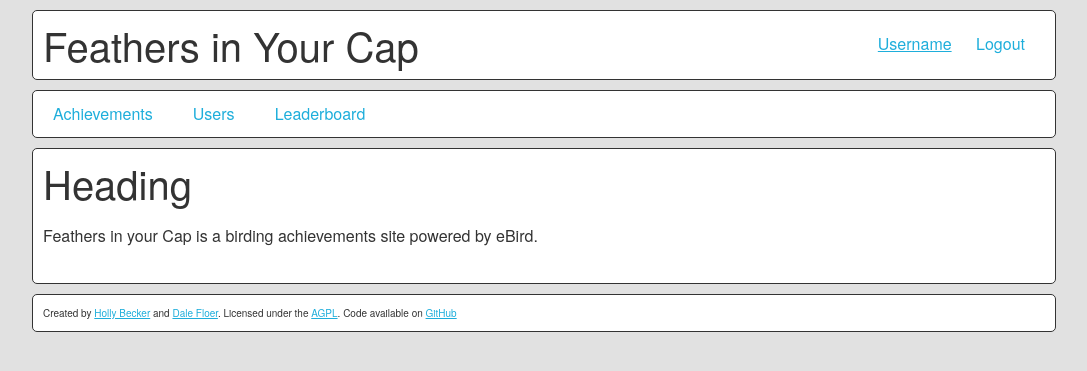
After one commit to Hwesta/feathers-in-your-cap, a Django app: page / in a window 1280 px wide. The commit adds this page. Shown: the top 371 px of the page, without its empty margins (96-1183 px from the left). Run offline with Django 3.2, Linux system fonts and the light colour scheme; parts of the project's set-up code (start-up, migrations or seed data) failed here and were passed over.

Commit message:
Add index page and layout

```diff
--- a/sass/main.scss
+++ b/sass/main.scss
@@ -17,26 +17,102 @@
 
 body {
     box-sizing: border-box;
+    background: $light-grey;
 }
 
 header {
     box-sizing: border-box;
+    border: 1px solid $dark-grey;
+    width: 80%;
+    margin: 1rem auto;
+    padding: 1rem;
+
+    display: flex;
+    flex-direction: row;
+    justify-content: space-between;
+
+    border-radius: 5px;
+    background: #fff;
+    color: $dark-grey;
+
+    h1 {
+        margin: 0;
+    }
+
+    ul {
+        list-style: none;
+        margin: 0;
+        padding: 1rem;
+
+        vertical-align: bottom;
+
+        li {
+            position: relative;
+            display: inline;
+            padding: 0 1rem;
+        }
+    }
+
+}
+
+nav {
+    box-sizing: border-box;
+    border: 1px solid $dark-grey;
+    width: 80%;
+    margin: 1rem auto;
+
+    border-radius: 5px;
+    background: #fff;
+    color: $dark-grey;
+    ul {
+        list-style: none;
+        display: flex;
+        flex-direction: row;
+
+        margin: 0;
+        padding: 0;
+        li {
+            padding: 1rem;
+            margin: 0 1rem;
+            a {
+                text-decoration: none;
+            }
+        }
+    }
 }
 
 section {
     box-sizing: border-box;
-}
-
-nav {
-    box-sizing: border-box;
-    ul {
-    }
+    border: 1px solid #ff0;
 }
 
 main {
     box-sizing: border-box;
+    border: 1px solid $dark-grey;
+    width: 80%;
+    margin: 1rem auto;
+    padding: 1rem;
+
+    border-radius: 5px;
+    background: #fff;
+    color: $dark-grey;
 }
 
 footer {
     box-sizing: border-box;
+    border: 1px solid $dark-grey;
+    width: 80%;
+    margin: 1rem auto;
+    padding: 1rem;
+
+    border-radius: 5px;
+    background: #fff;
+    color: $dark-grey;
+
+    font-size: 1rem;
+
+    p {
+        margin: 0;
+        padding: 0;
+    }
 }
--- a/settings/urls.py
+++ b/settings/urls.py
@@ -15,6 +15,7 @@ Including another URLconf
 """
 from django.conf.urls import url
 from django.contrib import admin
+from django.views.generic import TemplateView
 
 from user_data import views
 
@@ -22,4 +23,5 @@ urlpatterns = [
     url(r'^admin/upload_user/', views.upload),
     url(r'^admin/calculate_achievements/', views.achievements),
     url(r'^admin/', admin.site.urls),
+    url(r'^$', TemplateView.as_view(template_name="index.html"), name='index'),
 ]
--- a/static/main.css
+++ b/static/main.css
@@ -464,21 +464,79 @@ td:last-child {
   padding-right: 0; }
 
 body {
-  box-sizing: border-box; }
+  box-sizing: border-box;
+  background: #e1e1e1; }
 
 header {
-  box-sizing: border-box; }
+  box-sizing: border-box;
+  border: 1px solid #333;
+  width: 80%;
+  margin: 1rem auto;
+  padding: 1rem;
+  display: flex;
+  flex-direction: row;
+  justify-content: space-between;
+  border-radius: 5px;
+  background: #fff;
+  color: #333; }
+  header h1 {
+    margin: 0; }
+  header ul {
+    list-style: none;
+    margin: 0;
+    padding: 1rem;
+    vertical-align: bottom; }
+    header ul li {
+      position: relative;
+      display: inline;
+      padding: 0 1rem; }
+
+nav {
+  box-sizing: border-box;
+  border: 1px solid #333;
+  width: 80%;
+  margin: 1rem auto;
+  border-radius: 5px;
+  background: #fff;
+  color: #333; }
+  nav ul {
+    list-style: none;
+    display: flex;
+    flex-direction: row;
+    margin: 0;
+    padding: 0; }
+    nav ul li {
+      padding: 1rem;
+      margin: 0 1rem; }
+      nav ul li a {
+        text-decoration: none; }
 
 section {
-  box-sizing: border-box; }
-
-nav {
-  box-sizing: border-box; }
+  box-sizing: border-box;
+  border: 1px solid #ff0; }
 
 main {
-  box-sizing: border-box; }
+  box-sizing: border-box;
+  border: 1px solid #333;
+  width: 80%;
+  margin: 1rem auto;
+  padding: 1rem;
+  border-radius: 5px;
+  background: #fff;
+  color: #333; }
 
 footer {
-  box-sizing: border-box; }
+  box-sizing: border-box;
+  border: 1px solid #333;
+  width: 80%;
+  margin: 1rem auto;
+  padding: 1rem;
+  border-radius: 5px;
+  background: #fff;
+  color: #333;
+  font-size: 1rem; }
+  footer p {
+    margin: 0;
+    padding: 0; }
 
 /*# sourceMappingURL=main.css.map */
--- /dev/null
+++ b/templates/index.html
@@ -0,0 +1,45 @@
+{% load static %}
+<!DOCTYPE html>
+<html lang="en">
+  <head>
+    <meta charset="utf-8" />
+    <meta http-equiv="X-UA-Compatible" content="IE=edge">
+    <meta name="viewport" content="width=device-width, initial-scale=1" />
+
+    <title>Feathers in Your Cap</title>
+
+    <link rel="stylesheet" href="{% static 'main.css' %}" />
+  </head>
+  <body>
+    <header id="header">
+      <h1>Feathers in Your Cap</h1>
+
+      <ul id='login'>
+        <li><a href='#'>Username</a></li>
+        <li><a>Logout</a></li>
+      </ul>
+
+    </header>
+
+    <nav>
+      <ul id='nav'>
+        <li><a href="#">Achievements</a></li>
+        <li><a href="#">Users</a></li>
+        <li><a href="#">Leaderboard</a></li>
+      </ul>
+
+    </nav>
+
+    <main>
+      <h1>Heading</h1>
+
+      <p>Feathers in your Cap is a birding achievements site powered by eBird.</p>
+    </main>
+
+
+    <footer id="footer">
+      <p>Created by <a href='http://hollybecker.net'>Holly Becker</a> and <a href='http://dalefloer.com'>Dale Floer</a>.  Licensed under the <a href='https://www.gnu.org/licenses/agpl-3.0.html'>AGPL</a>. Code available on <a href='https://github.com/Hwesta/feathers-in-your-cap/'>GitHub</a></p>
+    </footer>
+
+  </body>
+</html>
```
